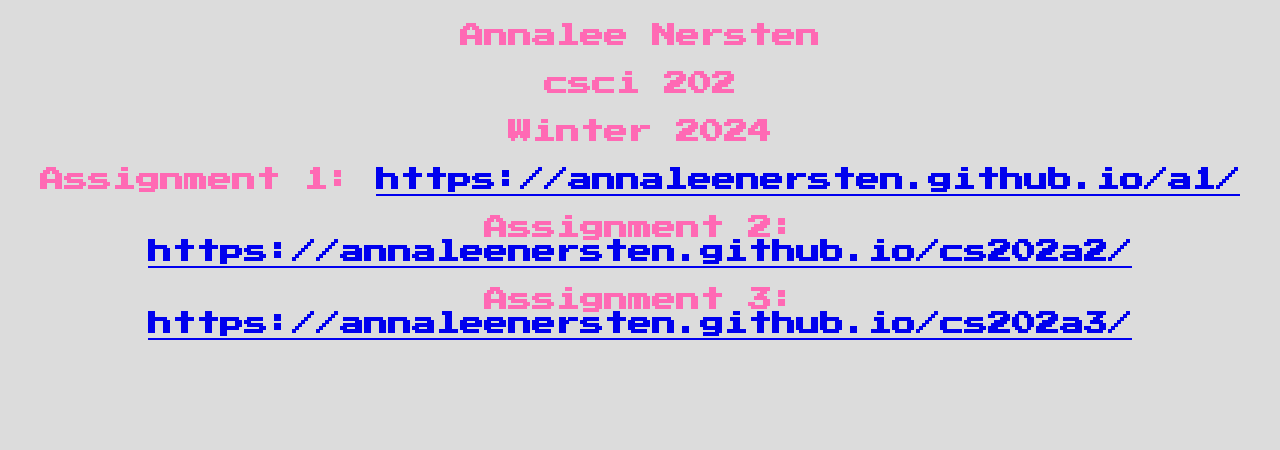
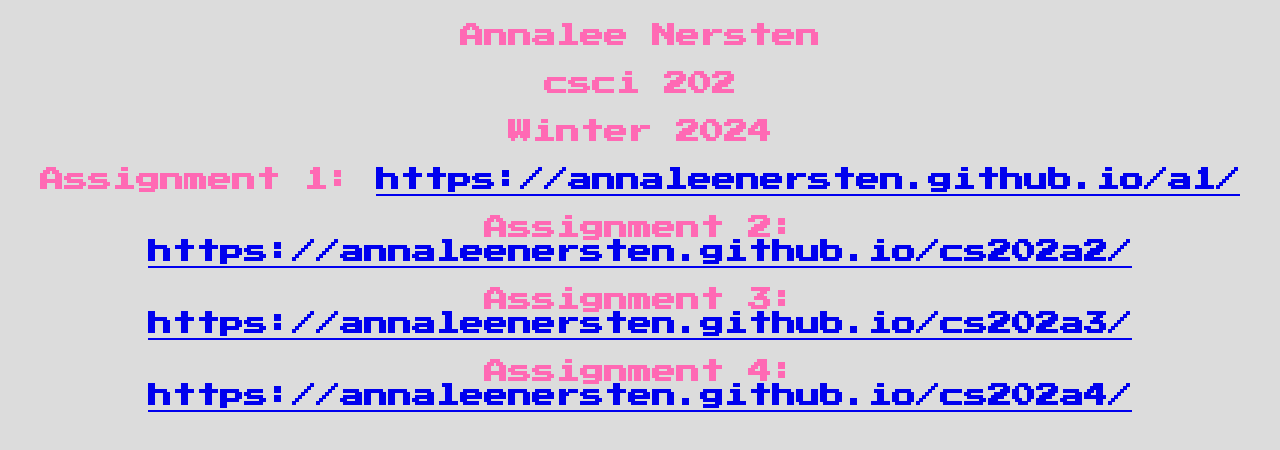
Before and after one commit to annaleenersten/cs202Portfolio, a plain HTML site: page index.html in a window 1280 px wide. Drawn offline with Linux system fonts and the light colour scheme.

Commit message:
Add files via upload

```diff
--- a/index.html
+++ b/index.html
@@ -13,5 +13,6 @@
     <p>Assignment 1: <a href="https://annaleenersten.github.io/a1/">https://annaleenersten.github.io/a1/</a></p>
     <p>Assignment 2: <a href="https://annaleenersten.github.io/cs202a2/">https://annaleenersten.github.io/cs202a2/</a></p>
     <p>Assignment 3: <a href="https://annaleenersten.github.io/cs202a3/">https://annaleenersten.github.io/cs202a3/</a></p>
+    <p>Assignment 4: <a href="https://annaleenersten.github.io/cs202a4/">https://annaleenersten.github.io/cs202a4/</a></p>
 </body>
 </html>
```
